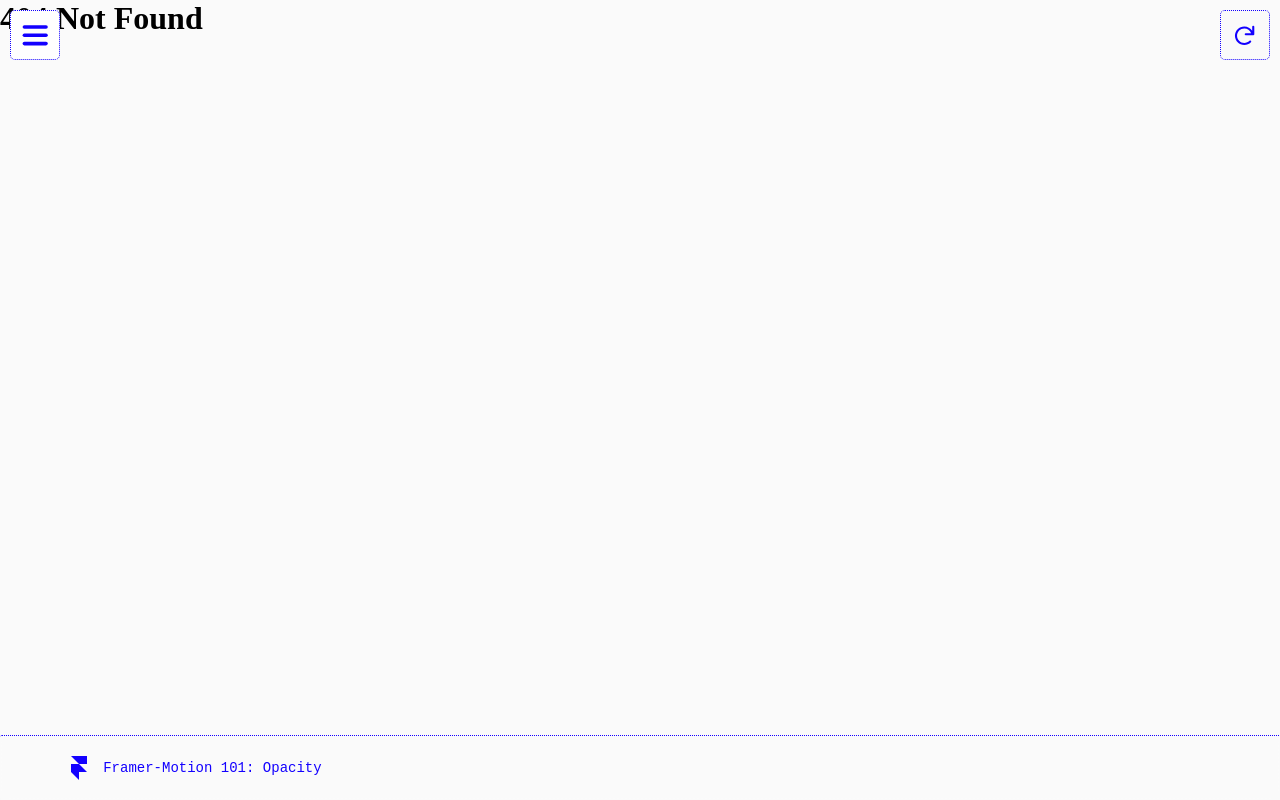
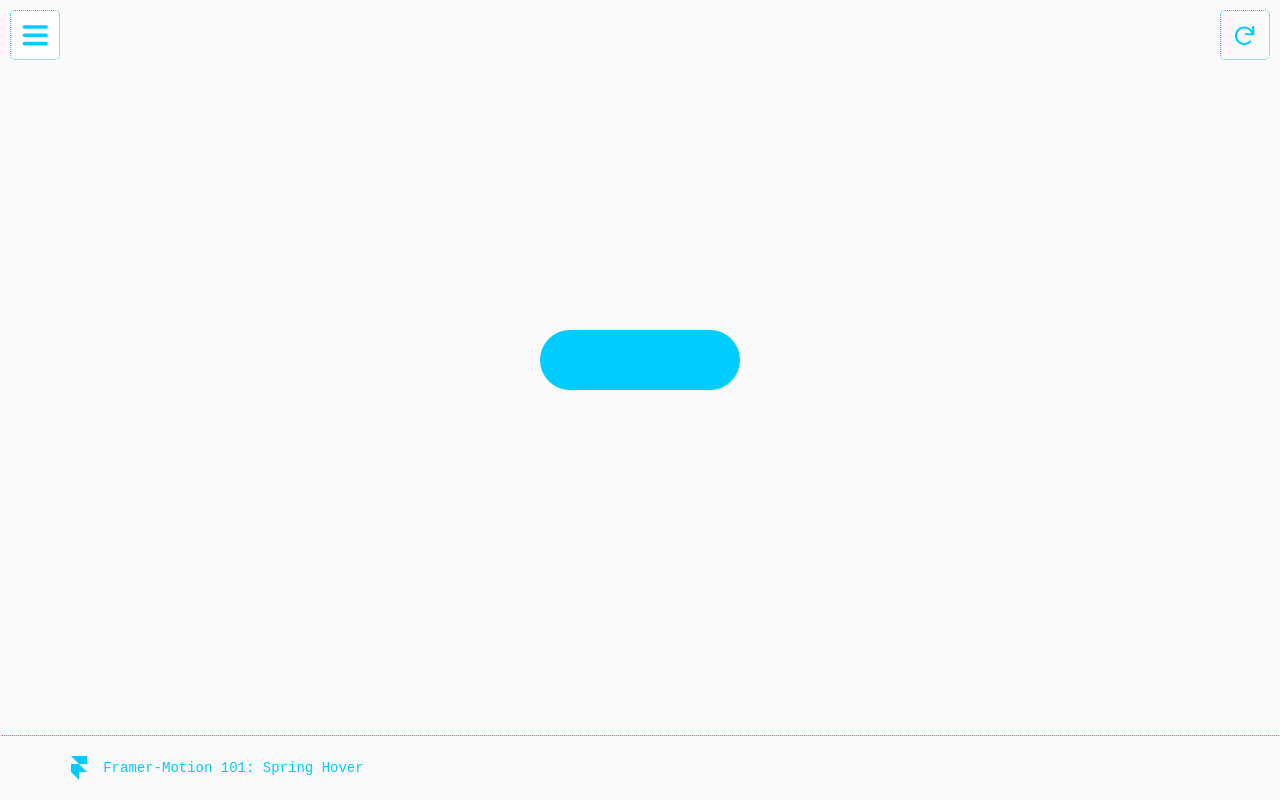
Before and after one commit to llevasseur/framer-motion, a React (Vite) app in the folder client/: page /pill in a window 1280 px wide. Before the commit this address had no page. Built offline with nearby package versions, Linux system fonts and the light colour scheme.

Commit message:
add - spring hover pill

```diff
--- a/client/src/App.jsx
+++ b/client/src/App.jsx
@@ -12,7 +12,7 @@ function App() {
   const [pageData, setPageData] = useState({
     color: "#1300ff",
     type: "Opacity",
-  });
+  }); // default to circle Opacity
 
   const handleRefresh = () => {
     window.location.reload();
@@ -23,6 +23,8 @@ function App() {
       switch (location.pathname) {
         case "/square":
           return { color: "#fe0222", type: "Transformations" }; //$red
+        case "/pill":
+          return { color: "#00ccff", type: "Spring Hover" };
         case "/":
         case "/circle":
         default:
@@ -38,6 +40,7 @@ function App() {
         <Route path="/" element={<HomePage />} />
         <Route path="/circle" element={<HomePage type="circle" />} />
         <Route path="/square" element={<HomePage type="square" />} />
+        <Route path="/pill" element={<HomePage type="pill" />} />
         <Route path="/*" element={<h1>404 Not Found</h1>} />
       </Routes>
       <Nav {...pageData} />
--- a/client/src/components/Hamburger/Hamburger.jsx
+++ b/client/src/components/Hamburger/Hamburger.jsx
@@ -8,7 +8,6 @@ const Path = (props) => {
 };
 
 const Hamburger = ({ color, toggle, isTablet }) => {
-  console.log(isTablet);
   const burgerStyle = isTablet
     ? {
         top: "31.5px",
--- a/client/src/components/Menu/Menu.jsx
+++ b/client/src/components/Menu/Menu.jsx
@@ -11,13 +11,18 @@ const variants = {
   },
 };
 
-const itemIds = [0, 1];
+const itemIds = [0, 1, 2];
 
 const Menu = ({ pages, color }) => {
   return (
     <motion.ul variants={variants} className="menu-ul">
       {itemIds.map((i) => (
-        <MenuItem page={pages[i]} key={i} color={color} className="menu-ul__item"/>
+        <MenuItem
+          page={pages[i]}
+          key={i}
+          color={color}
+          className="menu-ul__item"
+        />
       ))}
     </motion.ul>
   );
--- a/client/src/components/MenuItem/MenuItem.jsx
+++ b/client/src/components/MenuItem/MenuItem.jsx
@@ -1,7 +1,6 @@
 import "./MenuItem.scss";
 import { motion } from "framer-motion";
 import { useNavigate } from "react-router-dom";
-import { useCycle } from "framer-motion";
 import { useContext } from "react";
 import { NavContext } from "../Nav/NavContext";
 
--- a/client/src/components/Nav/Nav.jsx
+++ b/client/src/components/Nav/Nav.jsx
@@ -6,6 +6,7 @@ import Hamburger from "../Hamburger/Hamburger";
 import Menu from "../Menu/Menu";
 import CircleIcon from "../../assets/images/circle.png";
 import SquareIcon from "../../assets/images/square.png";
+import PillIcon from "../../assets/images/pill.png";
 
 const debounce = (fn, ms) => {
   let timer;
@@ -21,6 +22,7 @@ const debounce = (fn, ms) => {
 const pagesData = [
   { url: "/circle", name: "Opacity", icon: CircleIcon, color: "blue" },
   { url: "/square", name: "Transformations", icon: SquareIcon, color: "red" },
+  { url: "/pill", name: "Spring Hover", icon: PillIcon, color: "#00ccff" },
 ];
 
 const Nav = ({ color, type, pages }) => {
--- /dev/null
+++ b/client/src/components/Pill/Pill.jsx
@@ -0,0 +1,24 @@
+import "./Pill.scss";
+import { motion } from "framer-motion";
+const pillBox = {
+  initial: { opacity: 0 },
+  animate: { opacity: 1 },
+  hover: {
+    scale: 1.1,
+    transition: { type: "spring", stiffness: 400, damping: 10 },
+  },
+};
+
+const Pill = () => {
+  return (
+    <motion.div
+      className="pill"
+      variants={pillBox}
+      initial="initial"
+      animate="animate"
+      whileHover="hover"
+    ></motion.div>
+  );
+};
+
+export default Pill;
--- /dev/null
+++ b/client/src/components/Pill/Pill.scss
@@ -0,0 +1,15 @@
+@use "../../styles/variables" as *;
+@use "../../styles/mixins" as *;
+
+.pill {
+  width: 25vw;
+  height: width / 3.2;
+  max-width: 200px;
+  max-height: 80px;
+  min-width: 150px;
+  min-height: 60px;
+
+  border-radius: 50px;
+  background: #00ccff;
+  cursor: pointer;
+}
--- a/client/src/pages/HomePage/HomePage.jsx
+++ b/client/src/pages/HomePage/HomePage.jsx
@@ -3,6 +3,7 @@ import { useState, useEffect } from "react";
 
 import Circle from "../../components/Circle/Circle";
 import Square from "../../components/Square/Square";
+import Pill from "../../components/Pill/Pill";
 
 const HomePage = ({ type }) => {
   const [app, setApp] = useState(<Circle />);
@@ -12,6 +13,10 @@ const HomePage = ({ type }) => {
       switch (type) {
         case "square":
           setApp(<Square />);
+          break;
+
+        case "pill":
+          setApp(<Pill />);
           break;
 
         case "circle":
```
Also changed, not shown: client/src/assets/images/pill.png (added).
